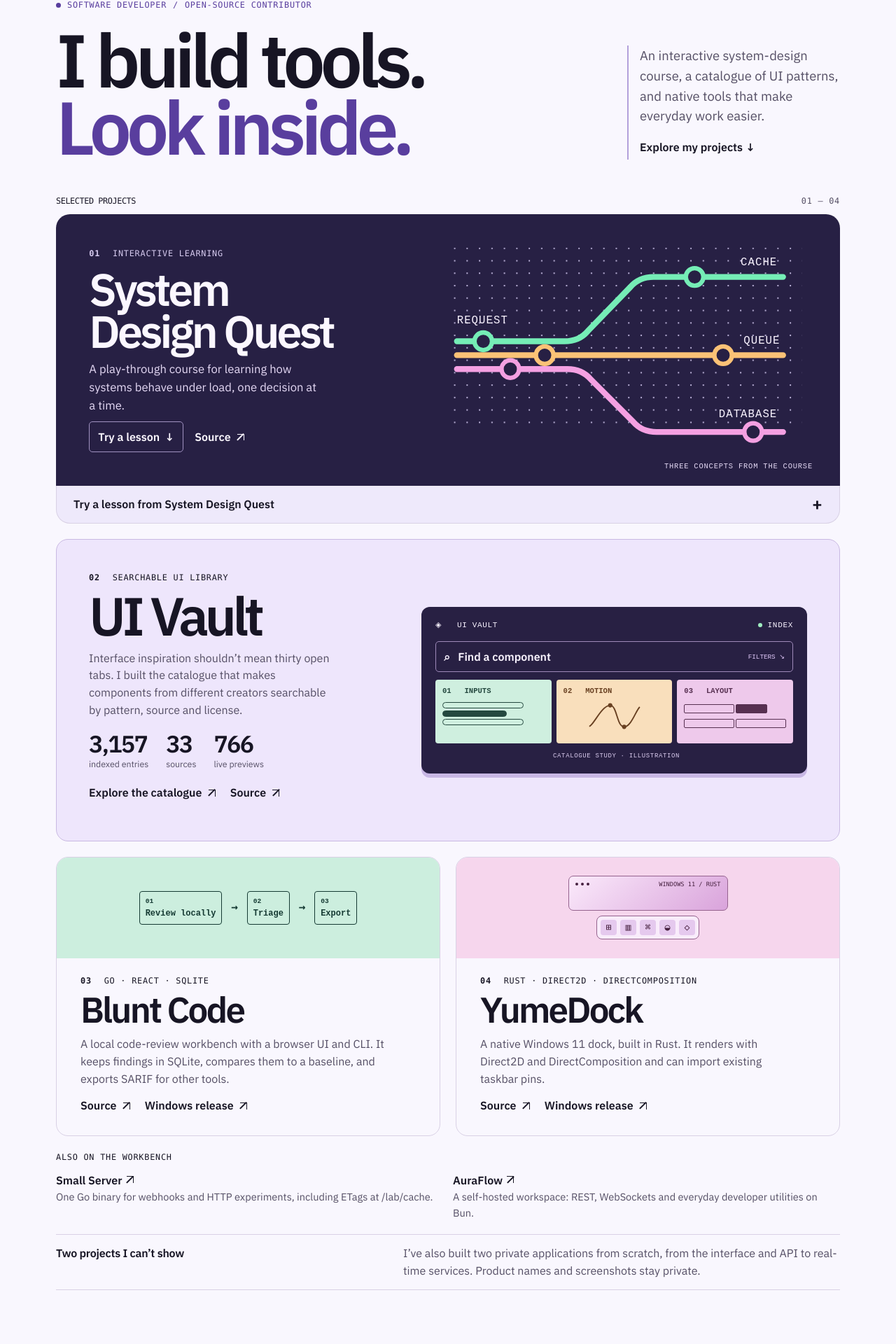
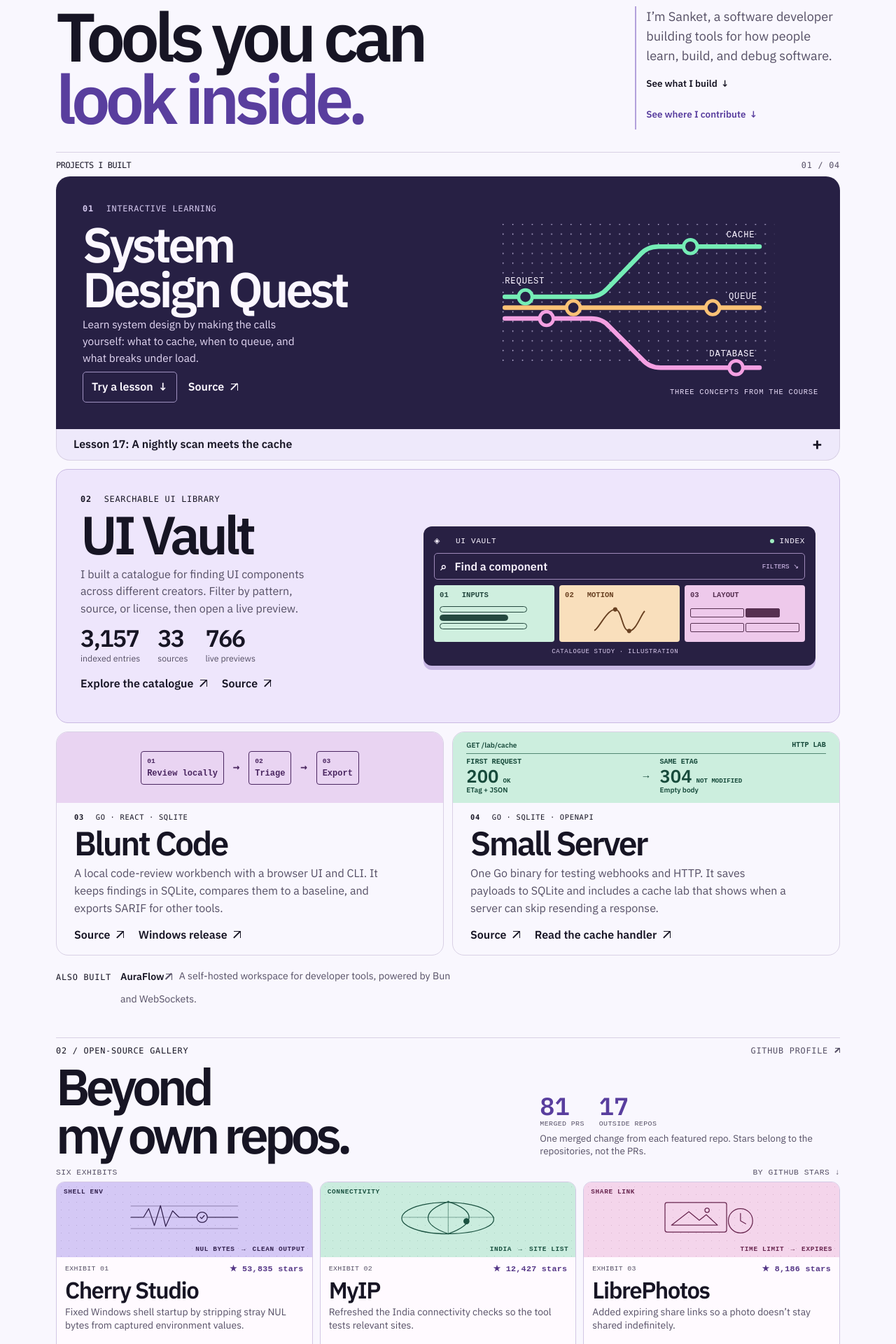
Before and after one commit to sanketpatel32/Resume, a Next.js app: page / in a window 1280 px wide. Shown: the part 135-2055 px from the top of the page at 70% size. Built offline with nearby package versions, Linux system fonts and the light colour scheme.

Commit message:
Tighten Switchyard from hero through footer
Replace YumeDock with a source-linked Small Server cache case, bring contribution proof forward, and tune spacing across desktop and mobile.

```diff
--- a/src/app/page.tsx
+++ b/src/app/page.tsx
@@ -4,7 +4,7 @@ import { resumeContent } from "@/features/resume/content";
 import { buildFeaturedItemList } from "@/features/resume/jsonld/personJsonLd";
 
 export const metadata: Metadata = {
-  description: "Sanket Patel builds developer tools and contributes to open source. Explore System Design Quest, UI Vault, Blunt Code, YumeDock, and merged work in other repositories.",
+  description: "Sanket Patel builds developer tools and contributes to open source. Explore System Design Quest, UI Vault, Blunt Code, Small Server, and merged work in other repositories.",
   keywords: (resumeContent.seo.keywords as string[]).filter(
     (k) => k.toLowerCase() !== "mdpeek",
   ),
@@ -14,7 +14,7 @@ const featuredItemList = buildFeaturedItemList([
   { name: "System Design Quest", description: "An interactive course for learning system design through practice.", tech: ["TypeScript", "React"], links: { github: "https://github.com/sanketpatel32/system-design-quest" } },
   { name: "UI Vault", description: "A searchable catalogue of interface components with live previews.", tech: ["JavaScript"], links: { github: "https://github.com/sanketpatel32/ui-vault", live: "https://sanketpatel32.github.io/ui-vault/" } },
   { name: "Blunt Code", description: "A local code-review workbench with SARIF export.", tech: ["Go", "React", "SQLite"], links: { github: "https://github.com/sanketpatel32/Blunt-code" } },
-  { name: "YumeDock", description: "A Rust dock for Windows 11.", tech: ["Rust", "Direct2D"], links: { github: "https://github.com/sanketpatel32/YumeDock" } },
+  { name: "Small Server", description: "A one-binary Go playground for webhooks and HTTP.", tech: ["Go", "SQLite", "OpenAPI"], links: { github: "https://github.com/sanketpatel32/Small-server" } },
 ]);
 
 export default function HomePage() {
--- a/src/app/switchyard.css
+++ b/src/app/switchyard.css
@@ -59,18 +59,6 @@
 .sy-project-copy p:not(.sy-label){max-width:47ch;color:var(--sy-muted)}
 .sy-project-copy>a{margin-top:4px}
 .sy-graphic{min-height:144px;display:flex;align-items:center;justify-content:center;font-family:ui-monospace,Consolas,monospace}
-.sy-cache{gap:clamp(8px,2.4vw,28px);background:#d3f4e6;color:#153a33}
-.sy-cache span{font-size:clamp(26px,4.5vw,57px);letter-spacing:-.085em;font-weight:700;line-height:1}
-.sy-cache span i{display:block;font:600 .58rem/1.25 ui-monospace,monospace;letter-spacing:.08em;margin-top:8px}
-.sy-cache b{font-size:clamp(23px,3vw,39px)}
-.sy-wiring{background:#ffd9b0;color:#452813;flex-direction:column;gap:4px}
-.sy-wiring div{display:flex;gap:6px;justify-content:center;flex-wrap:wrap}
-.sy-wiring span{display:inline-block;border:1px solid currentColor;border-radius:3px;padding:5px 8px;font-weight:600;font-size:.7rem;letter-spacing:.045em}
-.sy-wiring>b{font-size:1.3rem;line-height:.9}
-.sy-wiring>span{background:#452813;color:#fff1e5;padding-inline:22px}
-.sy-more-work{display:flex;align-items:center;justify-content:space-between;gap:14px;border-bottom:1px solid var(--sy-rule);padding:16px 0;color:var(--sy-muted)}
-.sy-more-work strong,.sy-more-work a{color:var(--sy-ink)}
-.sy-more-work a{white-space:nowrap}
 .sy-oss{margin-top:clamp(64px,9.5vw,120px)}
 .sy-oss .sy-section-label{border-top:1px solid var(--sy-rule);padding-top:18px}
 .sy-oss-intro{display:grid;grid-template-columns:1fr .63fr;align-items:end;gap:20px;margin-bottom:28px}
@@ -82,8 +70,6 @@
 .sy-repo>summary{display:grid;grid-template-columns:minmax(0,1fr) minmax(0,.9fr) 2.2ch 16px;align-items:center;gap:18px;padding:12px 10px;min-height:57px}
 .sy-repo>summary:hover,.sy-repo[open]>summary{background:#eee9fb}
 .sy-repo-title{font-weight:600}
-.sy-bar{height:12px;background:#e7def4;border-radius:2px;overflow:hidden;display:block}
-.sy-bar i{display:block;height:100%;background:#7355b4;border-radius:2px}
 .sy-count,.sy-plus{color:var(--sy-purple);text-align:right;font-family:ui-monospace,monospace}
 .sy-plus::before{content:"+"}
 .sy-repo[open] .sy-plus::before{content:"−"}
@@ -162,9 +148,6 @@
 .sy-trylink:hover{background:#3f345e}
 .sy-experiment{scroll-margin-top:16px}
 .sy-lesson:target{scroll-margin-block-start:23px}
-.sy-private{display:flex;align-items:baseline;justify-content:space-between;gap:18px;padding:14px 0;border-bottom:1px solid var(--sy-rule)}
-.sy-private h3{font-size:1rem;min-width:max-content}
-.sy-private p{max-width:65ch;color:var(--sy-muted)}
 .sy-repo li a>span+span{color:var(--sy-muted)}
 @media(max-width:650px){
  .sy-hero{padding:29px 0 26px}
@@ -185,7 +168,6 @@
 .sy-ne{display:inline-block;width:.62em;height:.62em;border-top:1.5px solid currentColor;border-right:1.5px solid currentColor;position:relative;margin-left:.15em;vertical-align:.12em;flex:none}
 .sy-ne::after{content:"";position:absolute;width:.79em;height:1.5px;background:currentColor;top:-1.5px;right:0;transform-origin:right center;transform:rotate(-45deg)}
 .sy-project h3{font-family:"IBM Plex Sans",Arial,sans-serif;letter-spacing:-.055em}
-.sy-private h3{font-family:"IBM Plex Sans",Arial,sans-serif;font-weight:600;letter-spacing:-.015em}
 
 /* An exhibition inside the existing Switchyard palette. */
 .sy-vault{display:grid;grid-template-columns:.9fr 1.1fr;align-items:center;gap:24px;margin-top:22px;padding:clamp(22px,4vw,46px);border:1px solid #c9b9e2;border-radius:17px;background:#eee6fc;min-width:0}
@@ -215,12 +197,6 @@
 .sy-bluntflow{background:#cceede;color:#153a33;gap:clamp(3px,1vw,13px);padding-inline:8px}
 .sy-bluntflow span{min-width:0;border:1px solid currentColor;border-radius:4px;padding:8px;font:600 clamp(.56rem,1.15vw,.75rem) ui-monospace,monospace;white-space:nowrap}
 .sy-bluntflow small{display:block;margin-bottom:5px}
-.sy-dock-art{background:#f6d6ed;color:#46203f;position:relative;flex-direction:column;padding:13px;gap:7px}
-.sy-dock-window{width:min(228px,82%);height:50px;border:1px solid #95638e;border-radius:7px;padding:5px 9px;display:flex;align-items:flex-start;gap:4px;background:linear-gradient(140deg,#fbeafb,#d9a3db)}
-.sy-dock-window i{width:4px;height:4px;margin-top:4px;background:currentColor;border-radius:50%;flex:none}
-.sy-dock-window span{margin-left:auto;font-size:.54rem;line-height:12px}
-.sy-dock{display:flex;gap:5px;border:1px solid #95638e;padding:5px;border-radius:8px;background:#f9ecfb}
-.sy-dock span{display:grid;place-items:center;background:#e5c9ee;width:23px;height:22px;border-radius:4px;font-size:.83rem}
 .sy-bench{padding:22px 0 12px;border-bottom:1px solid var(--sy-rule)}
 .sy-bench>div{display:grid;grid-template-columns:1fr 1fr;gap:14px;margin-top:6px}
 .sy-bench a{display:block;min-height:44px;text-decoration:none;padding:7px 0}
@@ -251,3 +227,131 @@
 @media(max-width:370px){.sy-exhibit-grid{grid-template-columns:1fr}.sy-exhibit-art svg{height:81px}.sy-gallery-caption{font-size:.62rem}}
 .sy-exhibit-meta>span:first-child{white-space:nowrap}
 .sy-exhibit-body>a .sy-ne{margin-right:2px}
+
+/* The homepage follows one continuous reading rhythm: intro → work → upstream → contact. */
+.sy-head{height:59px}
+.sy-hero{padding:clamp(25px,4.25vw,57px) 0 clamp(17px,2.45vw,33px);grid-template-columns:minmax(0,1fr) minmax(215px,.37fr);gap:0 clamp(12px,3vw,36px)}
+.sy-kicker{margin-bottom:12px}
+.sy-hero h1{font-size:clamp(42px,7.65vw,100px);line-height:.91;letter-spacing:-.067em}
+.sy-hero h1 em{white-space:nowrap}
+.sy-hero-aside{padding:0 0 0 14px}
+.sy-hero-aside p{font-size:clamp(.91rem,1.45vw,1.13rem)}
+.sy-hero-links{display:flex;flex-wrap:wrap;column-gap:14px;margin-top:4px}
+.sy-hero-links a{font-size:.84rem;margin:0;gap:5px}
+.sy-hero-links a+a{color:var(--sy-purple)}
+.sy-work>.sy-section-label{border-top:1px solid var(--sy-rule);padding-top:10px;padding-bottom:8px}
+.sy-feature{min-height:0;grid-template-columns:1fr 1fr;align-items:center}
+.sy-feature-copy{padding:clamp(17px,3vw,38px)}
+.sy-feature h3{font-size:clamp(40px,5.5vw,70px);margin:10px 0 7px}
+.sy-feature-copy>p:not(.sy-label){font-size:.96rem}
+.sy-actions{margin-top:7px}
+.sy-art{padding:13px 24px 20px 0}
+.sy-art svg{max-height:248px}
+.sy-art p{bottom:8px;right:31px}
+.sy-experiment>summary,.sy-index>summary{min-height:44px;padding-block:8px}
+.sy-lesson{padding-top:4px}
+.sy-vault{margin-top:12px;padding:clamp(15px,2.7vw,34px);gap:clamp(12px,3vw,32px)}
+.sy-vault h3{margin:6px 0 8px}
+.sy-vault-stats{margin:12px 0 4px}
+.sy-vault-visual{padding:15px}
+.sy-vault-search{margin:10px 0 8px;padding:8px}
+.sy-vault-patterns>div{min-height:74px;padding:8px}
+.sy-vault-visual>p{margin-top:9px}
+.sy-pair{gap:12px;margin-top:12px}
+.sy-project-copy{padding:13px clamp(14px,2.4vw,25px) 7px}
+.sy-project-copy .sy-label{font-size:.65rem}
+.sy-project h3{margin:4px 0 6px;font-size:clamp(31px,4vw,48px)}
+.sy-graphic,.sy-http{min-height:101px}
+.sy-bluntflow{background:#e9d4f2;color:#4a2660}
+.sy-http{padding:9px max(12px,3.5%);background:#cceede;color:#174a3b;font:600 .63rem/1.3 ui-monospace,monospace;display:grid;align-content:center;gap:5px}
+.sy-http-title{display:flex;justify-content:space-between;gap:5px;border-bottom:1px solid #538773;padding-bottom:5px}
+.sy-http-exchange{display:grid;grid-template-columns:1fr auto 1fr;align-items:center;gap:clamp(4px,1.4vw,15px)}
+.sy-http-exchange div{display:grid;justify-items:start;gap:1px}
+.sy-http-exchange strong{font:600 clamp(1.21rem,2vw,1.82rem)/1 "IBM Plex Sans",Arial,sans-serif}
+.sy-http-exchange small{font:600 .57rem ui-monospace,monospace}
+.sy-http-exchange b{font-size:.92rem}
+.sy-bench{display:flex;align-items:baseline;gap:13px;padding:8px 0 3px;border:0;font-size:.88rem}
+.sy-bench>.sy-label{white-space:nowrap}
+.sy-bench p+p{color:var(--sy-muted)}
+.sy-bench a{display:inline-flex;align-items:center;min-height:44px;margin-right:10px;font-weight:600;color:var(--sy-ink)}
+.sy-bench a:hover{text-decoration:underline}
+.sy-oss{margin-top:clamp(21px,3.4vw,40px)}
+.sy-oss .sy-section-label{padding-top:10px;padding-bottom:7px}
+.sy-oss-intro{margin-bottom:12px;align-items:end;gap:11px}
+.sy-oss-intro h2{font-size:clamp(39px,6.2vw,73px);line-height:.95}
+.sy-oss-proof{align-self:end}
+.sy-oss-proof dl{margin:0 0 5px;display:flex;gap:21px}
+.sy-oss-proof dl div{padding:0}
+.sy-oss-proof dt{color:var(--sy-purple);font:600 clamp(1.38rem,3.2vw,2.2rem)/1 "IBM Plex Sans",Arial,sans-serif}
+.sy-oss-proof dd{margin:2px 0 0;font:500 .62rem/1.2 ui-monospace,monospace;letter-spacing:.04em;text-transform:uppercase;white-space:nowrap}
+.sy-oss-proof p{font-size:.84rem;line-height:1.36}
+.sy-gallery-caption{padding-bottom:6px}
+.sy-exhibit-grid{gap:10px}
+.sy-exhibit-art{min-height:107px;padding:8px 10px 6px}
+.sy-exhibit-art svg{height:62px}
+.sy-exhibit-body{padding:9px 12px 2px}
+.sy-exhibit-body h3{margin:5px 0 4px}
+.sy-exhibit-body p{font-size:.87rem;line-height:1.35}
+.sy-exhibit-body>a{font-size:.8rem}
+.sy-index{margin-top:11px}
+.sy-snapshot{margin-top:7px;font-size:.75rem}
+.sy-contact{margin-top:clamp(22px,4vw,48px);padding:clamp(13px,2.4vw,29px);gap:9px;grid-template-columns:1fr auto;align-items:center}
+.sy-contact h2{margin-top:4px;font-size:clamp(32px,4.6vw,61px)}
+.sy-contact-links{display:flex;flex-wrap:wrap;gap:5px 17px}
+.sy-contact a{margin:0;font-size:.91rem}
+.sy-foot{margin-top:8px;min-height:55px}
+@media(max-width:650px){
+ .sy-head{min-height:54px;height:auto}
+ .sy-hero{padding:21px 0 13px}
+ .sy-kicker{margin-bottom:8px}
+ .sy-hero h1{font-size:clamp(42px,10.4vw,60px)}
+ .sy-hero-aside{margin-top:10px}
+ .sy-hero-links{column-gap:13px;margin:0}
+ .sy-hero-links a{font-size:.74rem}
+ .sy-feature-copy{padding:14px 15px 0}
+ .sy-feature h3{margin:7px 0 6px}
+ .sy-feature-copy>p:not(.sy-label){font-size:.9rem}
+ .sy-art{padding:0 6px 14px;margin-top:-4px}
+ .sy-art svg{height:clamp(133px,42vw,201px)}
+ .sy-art p{bottom:6px;right:15px;font-size:.51rem}
+ .sy-experiment>summary{padding-inline:12px;font-size:.85rem}
+ .sy-vault{margin-top:10px;gap:8px}
+ .sy-vault-visual{padding:9px}
+ .sy-vault-patterns>div{min-height:59px;padding:6px}
+ .sy-vault-patterns svg{height:29px}
+ .sy-pair{gap:9px;margin-top:9px}
+ .sy-bench{gap:8px;padding-top:2px}
+ .sy-bench>.sy-label{margin-top:10px}
+ .sy-bench a{min-height:0;padding-block:8px}
+ .sy-oss{margin-top:17px}
+ .sy-oss-intro{display:grid;grid-template-columns:minmax(0,1.1fr) minmax(0,.9fr);align-items:start;gap:8px;margin-bottom:9px}
+ .sy-oss-intro h2{font-size:clamp(31px,8vw,51px)}
+ .sy-oss-intro div{margin-top:0}
+ .sy-oss-proof dl{gap:8px;flex-wrap:wrap}
+ .sy-oss-proof dd{font-size:.53rem}
+ .sy-oss-proof p{font-size:.72rem}
+ .sy-exhibit-grid{gap:8px}
+ .sy-exhibit-art{min-height:84px;padding:6px 7px}
+ .sy-exhibit-art svg{height:49px}
+ .sy-exhibit-art span{font-size:.46rem}
+ .sy-exhibit-body{padding:7px 8px 1px}
+ .sy-exhibit-body h3{font-size:clamp(19px,5.7vw,25px)}
+ .sy-exhibit-body p{font-size:.8rem}
+ .sy-exhibit-body>a{font-size:.74rem}
+ .sy-gallery-caption{font-size:.63rem}
+ .sy-contact{display:grid;padding:13px 11px}
+ .sy-contact>div+div{margin-top:0}
+ .sy-contact-links{gap:0 8px}
+ .sy-contact-links a{font-size:.8rem}
+}
+@media(max-width:370px){
+ .sy-hero h1{font-size:38px}
+ .sy-hero-links a{font-size:.71rem}
+ .sy-exhibit-grid{grid-template-columns:1fr}
+ .sy-exhibit{display:grid;grid-template-columns:28% minmax(0,1fr)}
+ .sy-exhibit-art{align-content:center;min-height:100%;grid-template-rows:auto auto auto;align-items:center}
+ .sy-exhibit-art span{font-size:.42rem}
+ .sy-exhibit-art svg{height:43px}
+ .sy-exhibit-art span b{margin-inline:1px}
+ .sy-exhibit-body h3{margin-top:3px}
+}
--- a/src/features/switchyard/ProjectCases.tsx
+++ b/src/features/switchyard/ProjectCases.tsx
@@ -7,7 +7,7 @@ export default function ProjectCases() {
         <div className="sy-vault-copy">
           <p className="sy-label"><span>02</span> Searchable UI library</p>
           <h3 id="sy-vault-title">UI Vault</h3>
-          <p>Interface inspiration shouldn’t mean thirty open tabs. I built the catalogue that makes components from different creators searchable by pattern, source and license.</p>
+          <p>I built a catalogue for finding UI components across different creators. Filter by pattern, source, or license, then open a live preview.</p>
           <dl className="sy-vault-stats"><div><dt>3,157</dt><dd>indexed entries</dd></div><div><dt>33</dt><dd>sources</dd></div><div><dt>766</dt><dd>live previews</dd></div></dl>
           <div className="sy-case-links"><a href="https://sanketpatel32.github.io/ui-vault/">Explore the catalogue <span aria-hidden="true" className="sy-ne"/></a><a href={`${gh}/ui-vault`}>Source <span aria-hidden="true" className="sy-ne"/></a></div>
         </div>
@@ -34,26 +34,27 @@ export default function ProjectCases() {
             <div className="sy-case-links"><a href={`${gh}/Blunt-code`}>Source <span aria-hidden="true" className="sy-ne"/></a><a href={`${gh}/Blunt-code/releases/tag/v0.52.0`}>Windows release <span aria-hidden="true" className="sy-ne"/></a></div>
           </div>
         </article>
-        <article className="sy-project sy-yume" aria-labelledby="sy-yume">
-          <div className="sy-graphic sy-dock-art" aria-hidden="true">
-            <div className="sy-dock-window"><i/><i/><i/><span>WINDOWS 11 / RUST</span></div>
-            <div className="sy-dock"><span>⊞</span><span>▥</span><span>⌘</span><span>◒</span><span>◇</span></div>
+        <article className="sy-project sy-small" aria-labelledby="sy-small">
+          <div className="sy-http">
+            <div className="sy-http-title"><code>GET /lab/cache</code><span>HTTP LAB</span></div>
+            <div className="sy-http-exchange">
+              <div><span>FIRST REQUEST</span><strong>200 <small>OK</small></strong><code>ETag + JSON</code></div>
+              <b aria-hidden="true">→</b>
+              <div><span>SAME ETAG</span><strong>304 <small>NOT MODIFIED</small></strong><code>Empty body</code></div>
+            </div>
           </div>
           <div className="sy-project-copy">
-            <p className="sy-label"><span>04</span> Rust · Direct2D · DirectComposition</p>
-            <h3 id="sy-yume">YumeDock</h3>
-            <p>A native Windows 11 dock, built in Rust. It renders with Direct2D and DirectComposition and can import existing taskbar pins.</p>
-            <div className="sy-case-links"><a href={`${gh}/YumeDock`}>Source <span aria-hidden="true" className="sy-ne"/></a><a href={`${gh}/YumeDock/releases/tag/latest`}>Windows release <span aria-hidden="true" className="sy-ne"/></a></div>
+            <p className="sy-label"><span>04</span> Go · SQLite · OpenAPI</p>
+            <h3 id="sy-small">Small Server</h3>
+            <p>One Go binary for testing webhooks and HTTP. It saves payloads to SQLite and includes a cache lab that shows when a server can skip resending a response.</p>
+            <div className="sy-case-links"><a href={`${gh}/Small-server`}>Source <span aria-hidden="true" className="sy-ne"/></a><a href={`${gh}/Small-server/blob/052726757207700e210946e4565d8bbf2a940dcc/lab.go#L104-L116`}>Read the cache handler <span aria-hidden="true" className="sy-ne"/></a></div>
           </div>
         </article>
       </div>
-      <div className="sy-bench">
-        <p className="sy-label">Also on the workbench</p>
-        <div>
-          <a href={`${gh}/Small-server`}><strong>Small Server <span aria-hidden="true" className="sy-ne"/></strong><span>One Go binary for webhooks and HTTP experiments, including ETags at /lab/cache.</span></a>
-          <a href={`${gh}/Portal`}><strong>AuraFlow <span aria-hidden="true" className="sy-ne"/></strong><span>A self-hosted workspace: REST, WebSockets and everyday developer utilities on Bun.</span></a>
-        </div>
-      </div>
+      <aside className="sy-bench">
+        <p className="sy-label">Also built</p>
+        <p><a href={`${gh}/Portal`}>AuraFlow <span aria-hidden="true" className="sy-ne"/></a><span>A self-hosted workspace for developer tools, powered by Bun and WebSockets.</span></p>
+      </aside>
     </>
   );
 }
--- a/src/features/switchyard/SwitchyardPage.tsx
+++ b/src/features/switchyard/SwitchyardPage.tsx
@@ -57,19 +57,22 @@ export default function SwitchyardPage() {
       <main id="main-content" tabIndex={-1} className="sy-bound">
         <section className="sy-hero" aria-labelledby="sy-title">
           <p className="sy-kicker"><i aria-hidden="true"/> Software developer <span aria-hidden="true">/</span> Open-source contributor</p>
-          <h1 id="sy-title">I build tools.<br/> <em>Look inside.</em></h1>
+          <h1 id="sy-title">Tools you can<br className="sy-hero-break"/> <em>look inside.</em></h1>
           <div className="sy-hero-aside">
-            <p>An interactive system-design course, a catalogue of UI patterns, and native tools that make everyday work easier.</p>
-            <a href="#work">Explore my projects&nbsp; <span aria-hidden="true">↓</span></a>
+            <p>I’m Sanket, a software developer building tools for how people learn, build, and debug software.</p>
+            <div className="sy-hero-links">
+              <a href="#work">See what I build <span aria-hidden="true">↓</span></a>
+              <a href="#open-source">See where I contribute <span aria-hidden="true">↓</span></a>
+            </div>
           </div>
         </section>
         <section className="sy-work" id="work" aria-labelledby="sy-work-title">
-          <div className="sy-section-label"><h2 id="sy-work-title">Selected projects</h2><span>01 — 04</span></div>
+          <div className="sy-section-label"><h2 id="sy-work-title">Projects I built</h2><span>01 / 04</span></div>
           <article className="sy-feature" aria-labelledby="sy-quest">
             <div className="sy-feature-copy">
               <p className="sy-label"><span>01</span> Interactive learning</p>
               <h3 id="sy-quest">System<br/>Design Quest</h3>
-              <p>A play-through course for learning how systems behave under load, one decision at a time.</p>
+              <p>Learn system design by making the calls yourself: what to cache, when to queue, and what breaks under load.</p>
               <div className="sy-actions"><a className="sy-trylink" href="#sample-lesson">Try a lesson <span aria-hidden="true">↓</span></a><a className="sy-darklink" href={`${gh}/system-design-quest`}>Source <span aria-hidden="true" className="sy-ne"/></a></div>
             </div>
             <div className="sy-art">
@@ -78,24 +81,19 @@ export default function SwitchyardPage() {
             </div>
           </article>
           <details className="sy-experiment">
-            <summary><span>Try a lesson from System Design Quest</span><span aria-hidden="true">+</span></summary>
+            <summary><span>Lesson 17: A nightly scan meets the cache</span><span aria-hidden="true">+</span></summary>
             <div id="sample-lesson" className="sy-lesson">
-              <p>Lesson 17 · A nightly scan meets the cache</p>
+
               <SdqCard/>
               <a href={`${gh}/system-design-quest/blob/4d83a6c97a34e11b362b609d0c3f13e06fbf8670/scripts/authored/interactive/r1-r4.json#L374-L397`}>See the original lesson</a>
             </div>
           </details>
           <ProjectCases/>
-          <article className="sy-private is-private" aria-labelledby="sy-private-title">
-            <h3 id="sy-private-title">Two projects I can’t show</h3>
-            <p>I’ve also built two private applications from scratch, from the interface and API to real-time services. Product names and screenshots stay private.</p>
-          </article>
         </section>
         <Upstream/>
-        <section className="sy-contact" aria-labelledby="sy-contact">
-          <div><p className="sy-label">Sanket Patel</p><h2 id="sy-contact">Let’s talk shop.</h2></div>
-          <div><p>I work across interfaces, APIs and infrastructure. For experience, education and the full record, start with my résumé.</p>
-          <a href="/resume.pdf">Résumé (PDF) <span aria-hidden="true" className="sy-ne"/></a><a href="/contact">Contact <span aria-hidden="true" className="sy-ne"/></a></div>
+        <section className="sy-contact" aria-labelledby="sy-contact-title">
+          <div><p className="sy-label">Sanket Patel</p><h2 id="sy-contact-title">Let’s talk shop.</h2></div>
+          <div className="sy-contact-links"><a href="/resume.pdf">Résumé (PDF) <span aria-hidden="true" className="sy-ne"/></a><a href="/contact">Contact <span aria-hidden="true" className="sy-ne"/></a></div>
         </section>
       </main>
       <footer className="sy-bound sy-foot"><a href={gh}>GitHub</a><a href="https://www.linkedin.com/in/sanketpatel32/">LinkedIn</a><a href="/about">About</a><a href="/privacy">Privacy</a></footer>
--- a/src/features/switchyard/Upstream.tsx
+++ b/src/features/switchyard/Upstream.tsx
@@ -44,13 +44,15 @@ export default function Upstream() {
   const featured = ranked.slice(0, 6).filter(row => exhibits[row.repo]);
   return (
     <section id="open-source" className="sy-oss" aria-labelledby="sy-oss-title">
-      <div className="sy-section-label"><p>Open-source contributions / Gallery</p><a href="https://github.com/sanketpatel32">GitHub profile <span aria-hidden="true" className="sy-ne"/></a></div>
+      <div className="sy-section-label"><p>02 / Open-source gallery</p><a href="https://github.com/sanketpatel32">GitHub profile <span aria-hidden="true" className="sy-ne"/></a></div>
       <div className="sy-oss-intro">
         <h2 id="sy-oss-title">Beyond<br/>my own repos.</h2>
-        <div><p><strong>{data.meta.total}</strong> public pull requests merged across <strong>{data.meta.repoCount}</strong> external repositories in this snapshot.</p>
-        <p>Explore one real contribution per project. Stars belong to the repositories, not to my PRs.</p></div>
+        <div className="sy-oss-proof">
+          <dl><div><dt>{data.meta.total}</dt><dd>merged PRs</dd></div><div><dt>{data.meta.repoCount}</dt><dd>outside repos</dd></div></dl>
+          <p>One merged change from each featured repo. Stars belong to the repositories, not the PRs.</p>
+        </div>
       </div>
-      <p className="sy-gallery-caption">Selected contributions <span>Sorted by GitHub stars ↓</span></p>
+      <p className="sy-gallery-caption">Six exhibits <span>By GitHub stars ↓</span></p>
       <div className="sy-exhibit-grid">
       {featured.map((row, i) => {
         const ex = exhibits[row.repo];
```
Also changed, not shown: 2 other files (tests, documents, lock files or other folders).
